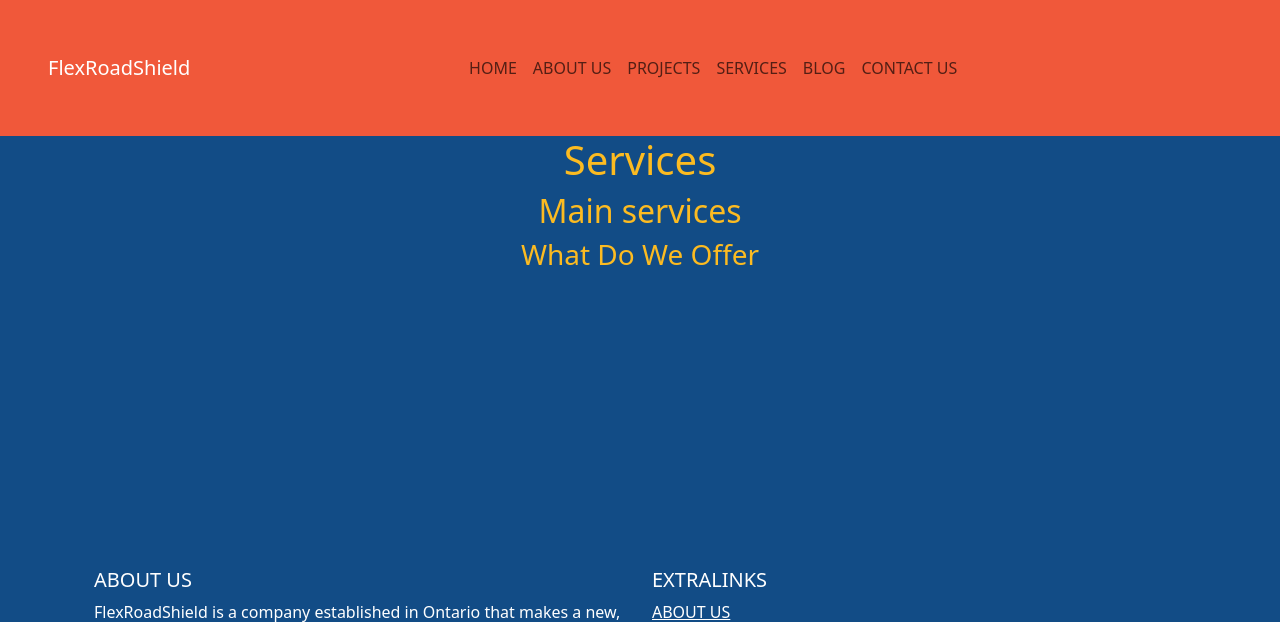
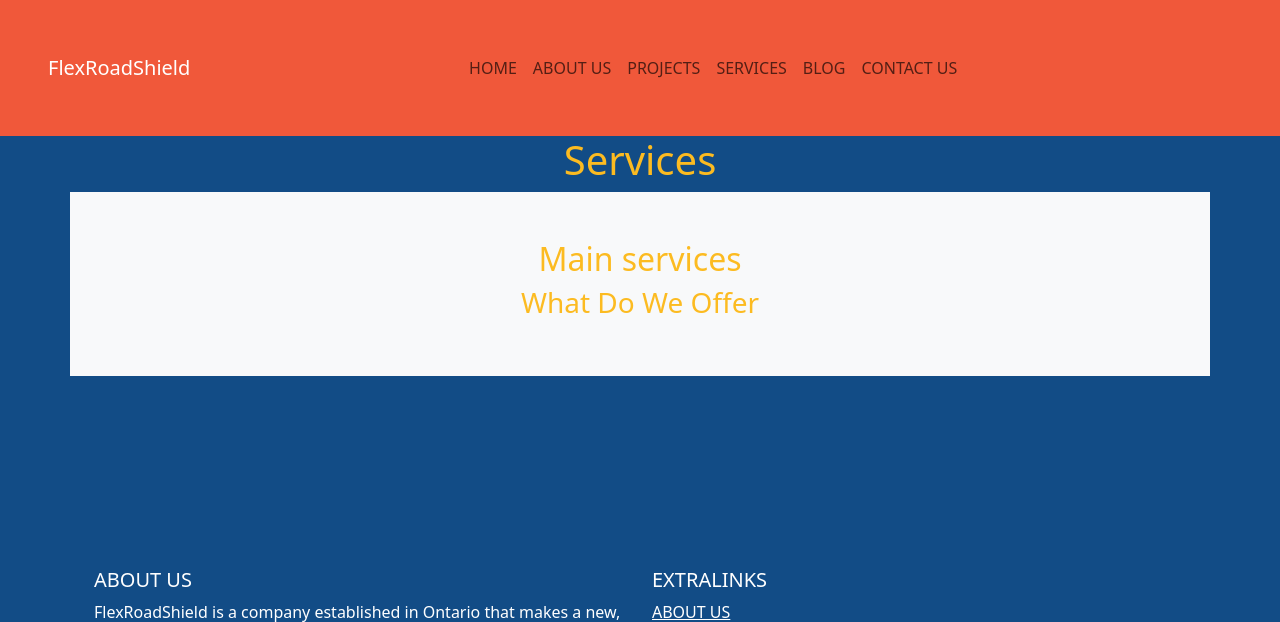
Before and after one commit to sarareshadi/flexroadshield, a Django app: page /services/ in a window 1280 px wide. Shown: the top 622 px of the page. Run offline with Django 3.2, Linux system fonts and the light colour scheme; parts of the project's set-up code (start-up, migrations or seed data) failed here and were passed over; some libraries are stand-ins or nearby versions.

Commit message:
templates edit

```diff
--- a/templates/blog/blogdetails.html
+++ b/templates/blog/blogdetails.html
@@ -36,7 +36,7 @@
           <div class="card border-0 bg-transparent">
             <figure class="card-img-top mb-4 overflow-hidden bsb-overlay-hover">
               <a href="{% url 'blog:blogdetails' post.slug %}">
-                <img class="img-fluid bsb-scale bsb-hover-scale-up" loading="lazy" src="{{ post.image.url }}" alt="Description">
+                <img class="img-fluid bsb-scale bsb-hover-scale-up w-100 mx-auto p-2" loading="lazy" src="{{ post.image.url }}" alt="Description">
               </a>
             </figure>
             <div class="card-body m-0 p-0 ">
--- a/templates/contact.html
+++ b/templates/contact.html
@@ -10,7 +10,9 @@
 {% endblock head %}
 
 {% block content %}
-
+<div class="container text-center">
+    <div class="row">
+      <h1> Contact Us </h1>
 <section class="bg-light py-3 py-md-5">
   <div class="container">
     <div class="row justify-content-md-center">
@@ -71,4 +73,5 @@
     </div>
   </div>
 </section>
+</div>
 {% endblock content %}
--- a/templates/services.html
+++ b/templates/services.html
@@ -14,9 +14,16 @@
 <div class="container text-center">
   <div class="row">
     <h1>{{ page_title }}</h1>
-    <h2>Main services</h2>
-    <h3>What Do We Offer</h3>
-
-
+    <section class="bg-light py-3 py-md-5">
+      <div class="container">
+        <div class="row justify-content-md-center">
+          <div class="col-12 col-md-10 col-lg-8 col-xl-7 col-xxl-6">
+            <h2>Main services</h2>
+            <h3>What Do We Offer</h3>
+          </div>
+        </div>
+      </div>
+    </section>
+  </div>
 </div>
 {% endblock content %}
```
Also changed, not shown: templates/projects.html (+11 -3 lines).
